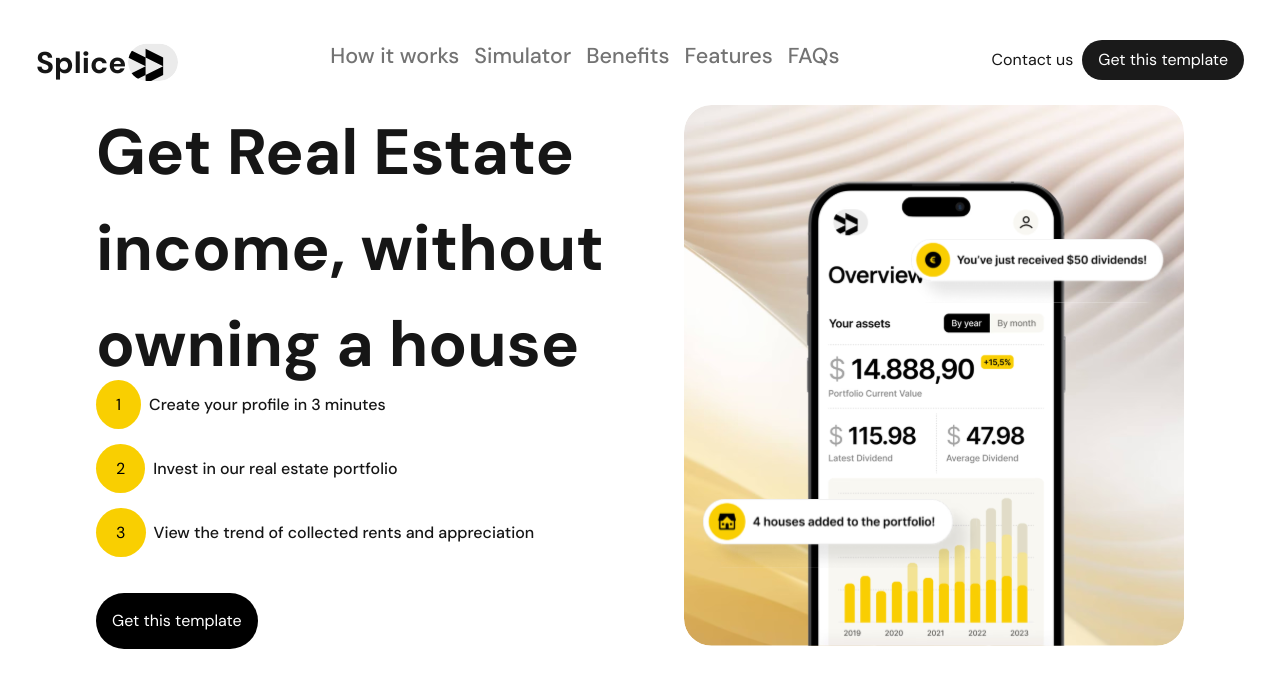
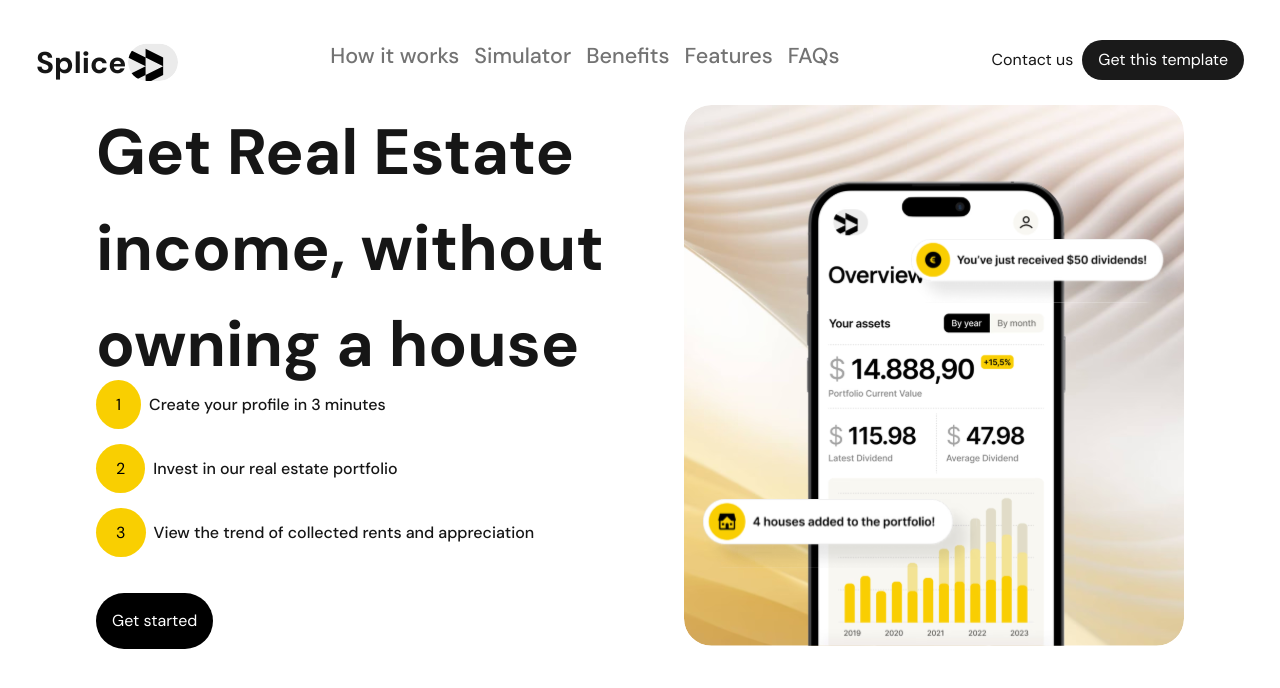
Before and after one commit to Daniel264/Slice, a Next.js app: page / in a window 1280 px wide. Shown: the top 688 px of the page. Built offline with nearby package versions, Linux system fonts and the light colour scheme.

Commit message:
pass the children's prop to the button component

```diff
--- a/src/components/Button.tsx
+++ b/src/components/Button.tsx
@@ -1,3 +1,7 @@
-export const Button = () => {
-    return <button className="butn">Get this template</button>;
+interface ButtonProps {
+    children: string;
+}
+
+export const Button = ({ children }: ButtonProps) => {
+    return <button className="butn">{children}</button>;
 };
--- a/src/components/Hero-section.tsx
+++ b/src/components/Hero-section.tsx
@@ -17,7 +17,7 @@ export const HeroSection = () => {
                     <YellowText array={works} />
                 </div>
                 <div>
-                    <Button />
+                    <Button>Get started</Button>
                 </div>
             </div>
             <div>
```
